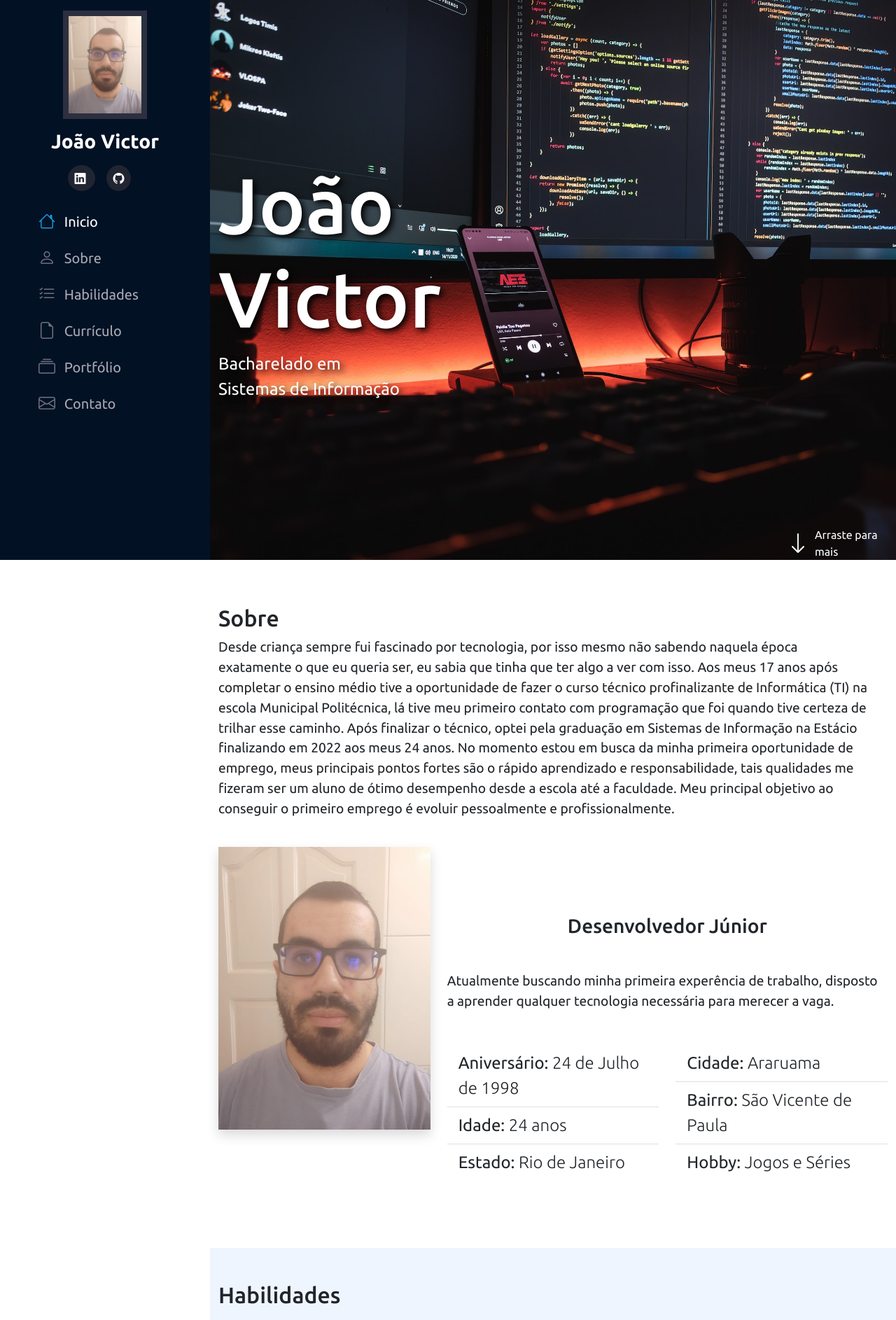
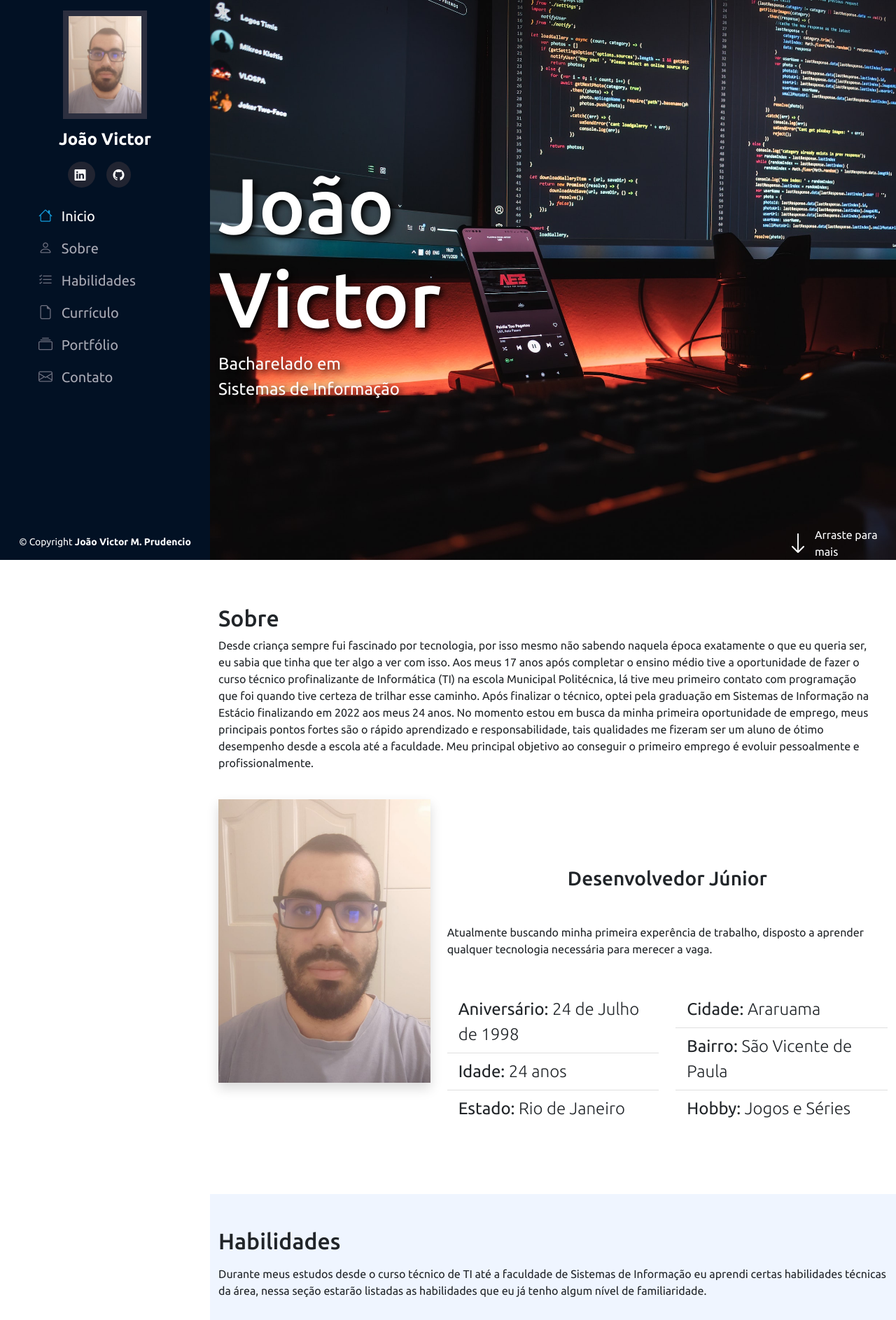
Before and after one commit to Joao-Victor-Moura/Portfolio, a Flask app: page / in a window 1280 px wide. Shown: the top 1886 px of the page at 70% size. Run offline with Flask 2, Linux system fonts and the light colour scheme; some libraries are stand-ins or nearby versions.

Commit message:
footer and requirements

```diff
--- a/static/style.css
+++ b/static/style.css
@@ -24,11 +24,11 @@ html, body{
     display: block;
     width: 120px;
     border: 8px solid #2c2f3f;
-    /*border-radius: 50%; */
+    /* border-radius: 50%; */ /* Para arredondar a foto de perfil, preferi quadrado mesmo */
 }
 
 #header .profile h1{
-    font-size: 28px;
+    font-size: 24px;
     margin: 0;
     padding: 0;
     font-weight: 600;
@@ -66,7 +66,7 @@ html, body{
 
 .nav-menu a i,
 .nav-menu a:focus i {
-    font-size: 24px;
+    font-size: 20px;
     padding-right: 0.8rem;
     color: #6f7180;
 }
@@ -90,9 +90,6 @@ html, body{
     margin-left: 300px;
 }
 
-#main p{
-    font-size: 1.2rem;
-}
 
 section#inicio{
     background-image: url("./img/banner_template1.jpg");
@@ -189,10 +186,6 @@ i.menu-mobile{
 }
 
 
-/* section#sobre p{
-    font-size: 1.2rem;
-} */
-
 section#sobre h3{
     text-align: center;
 }
@@ -200,10 +193,6 @@ section#sobre h3{
 .section-bg{
     background-color: #eff5ff;
 }
-
-/* section#habilidades p#habsobre{
-    font-size: 1.2rem;
-} */
 
 section#habilidades div#col img{
     display: block;
@@ -320,3 +309,24 @@ section#habilidades div#col p{
     top: 30px;
     right: 30px;
 }
+
+#footer{
+    padding: 15px;
+    color: #fff;
+    font-size: 13.9px;
+    position: fixed; /* a mesma do menu */
+    left: 0;
+    bottom: 0;
+    width: 300px; /* mesma largura do menu */
+    z-index: 9999;
+    background-color: #021124;
+    transition: .3s;
+}
+
+@media (max-width: 1012px) {
+    #footer{
+        position: static ;
+        width: auto;
+        padding: 20px 15px;
+    }
+}
--- a/templates/index.html
+++ b/templates/index.html
@@ -61,6 +61,7 @@
     </aside>
 
     <main id="main">
+
         <section id="inicio" class="row m-0 p-0">
             <div class="col-md-5 d-flex justify-content-center align-items-center flex-column">
                 <h2 class="text-white text-shadow">João Victor</h2>
@@ -456,6 +457,14 @@
 
     </main>
 
+    <footer id="footer">
+        <div class="container">
+             <div class="text-center">
+                &copy; Copyright <strong>João Victor M. Prudencio</strong>
+             </div>
+        </div>
+    </footer>
+
     <script src="../static/bootstrap/js/bootstrap.bundle.min.js"></script>
     <script src="../static/script.js"></script>
 </body>
```
Also changed, not shown: requirements.txt (added, +16 -0 lines).
